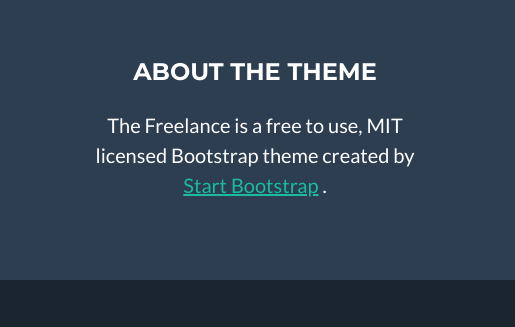
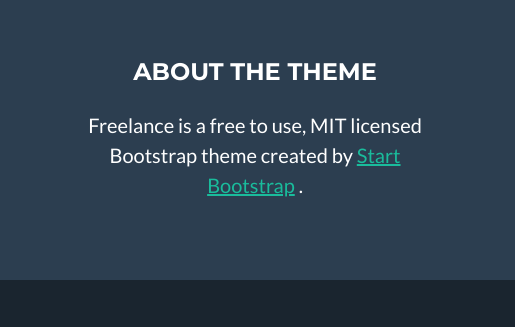
Before and after one commit to blessinvarkey/ux-portfolio, a plain HTML site: page index.html in a window 1280 px wide. Shown: the part 3223-3550 px from the top of the page, 765-1280 px from the left. Drawn offline with nearby package versions, Linux system fonts and the light colour scheme.

Commit message:
Update index.html

```diff
--- a/index.html
+++ b/index.html
@@ -238,7 +238,7 @@
                     <div class="col-lg-4">
                         <h4 class="text-uppercase mb-4">About The Theme</h4>
                         <p class="lead mb-0">
-                            The Freelance is a free to use, MIT licensed Bootstrap theme created by
+                            Freelance is a free to use, MIT licensed Bootstrap theme created by
                             <a href="http://startbootstrap.com">Start Bootstrap</a>
                             .
                         </p>
```
